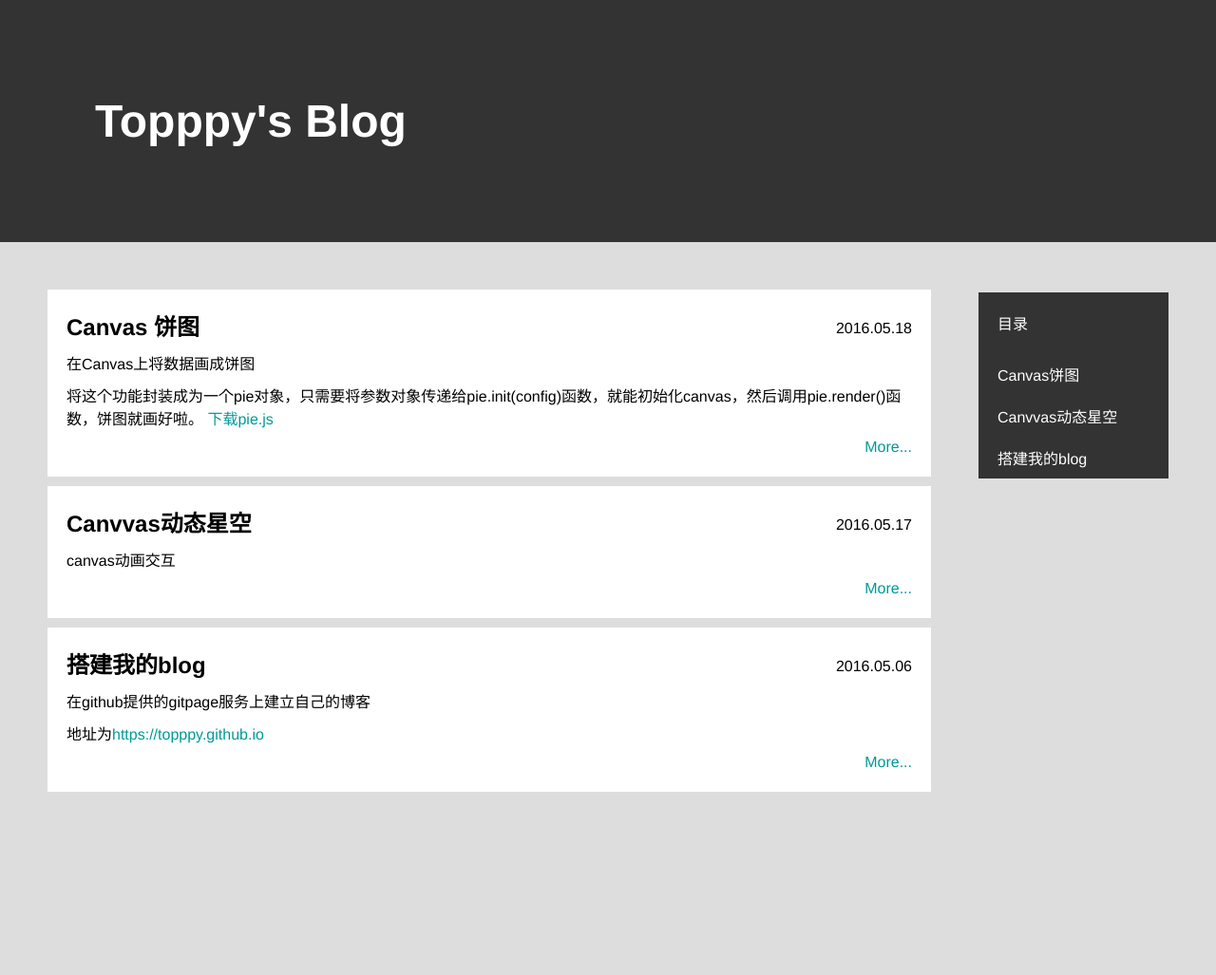
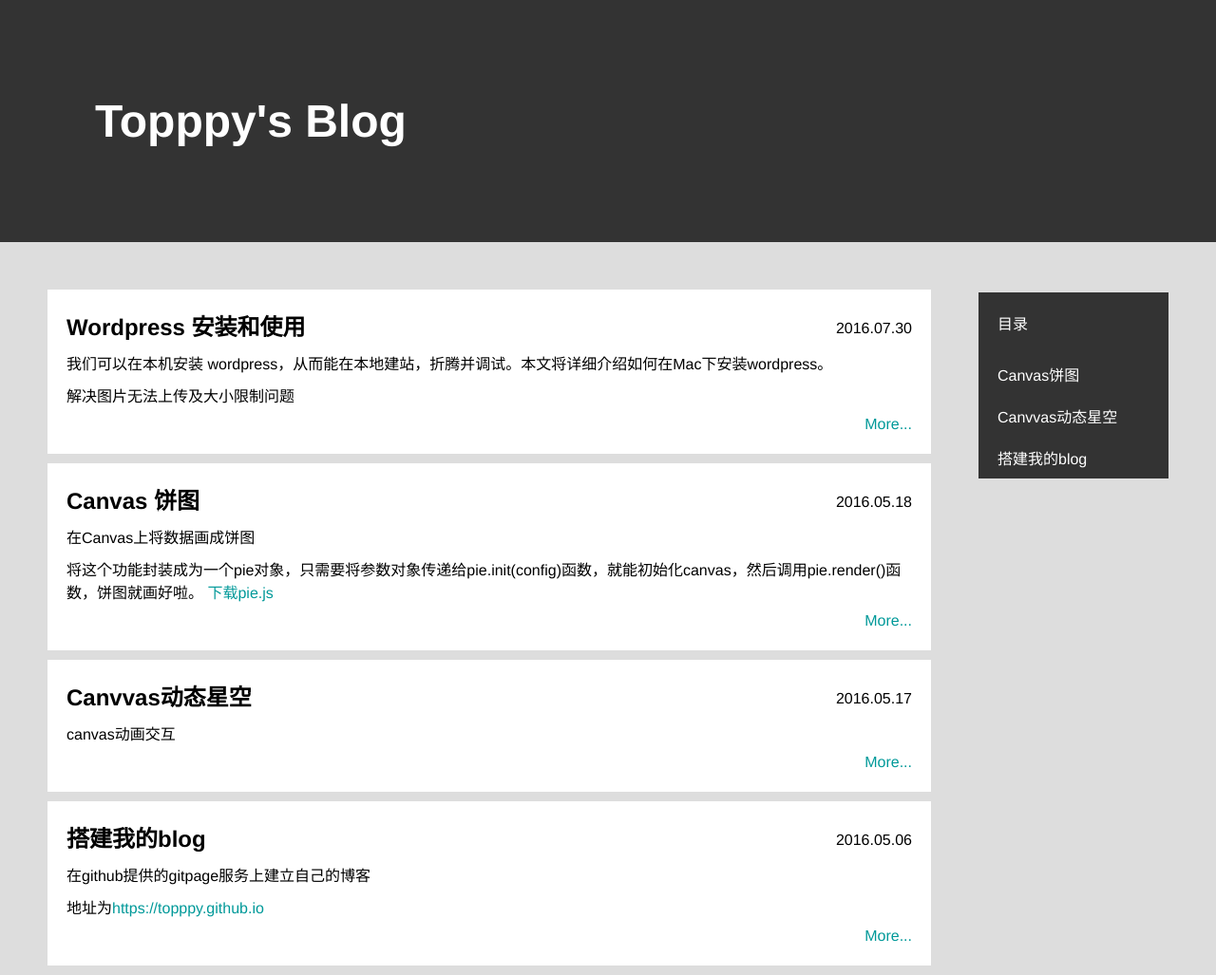
Before and after one commit to Topppy/topppy.github.io, a plain HTML site: page index.html in a window 1280 px wide. Shown: the whole page at 95% size. Before the commit the page ends 844 px from the top, so only its background shows below. Drawn offline with Linux system fonts and the light colour scheme.

Commit message:
2016.07.30-1

```diff
--- a/index.html
+++ b/index.html
@@ -86,6 +86,19 @@
         <div class="content">
             <article class="article-item">
                 <header class="artical-head">
+                    <h1>Wordpress 安装和使用</h1>
+                    <time>2016.07.30</time>
+                </header>
+                <section>
+                    <p>我们可以在本机安装 wordpress，从而能在本地建站，折腾并调试。本文将详细介绍如何在Mac下安装wordpress。</p>
+                    <p>解决图片无法上传及大小限制问题</p>
+                </section>
+                <footer class="article-footer">
+                    <a href="2016.07.30/index.html">More...</a>
+                </footer>
+            </article>
+            <article class="article-item">
+                <header class="artical-head">
                     <h1>Canvas 饼图</h1>
                     <time>2016.05.18</time>
                 </header>
```
